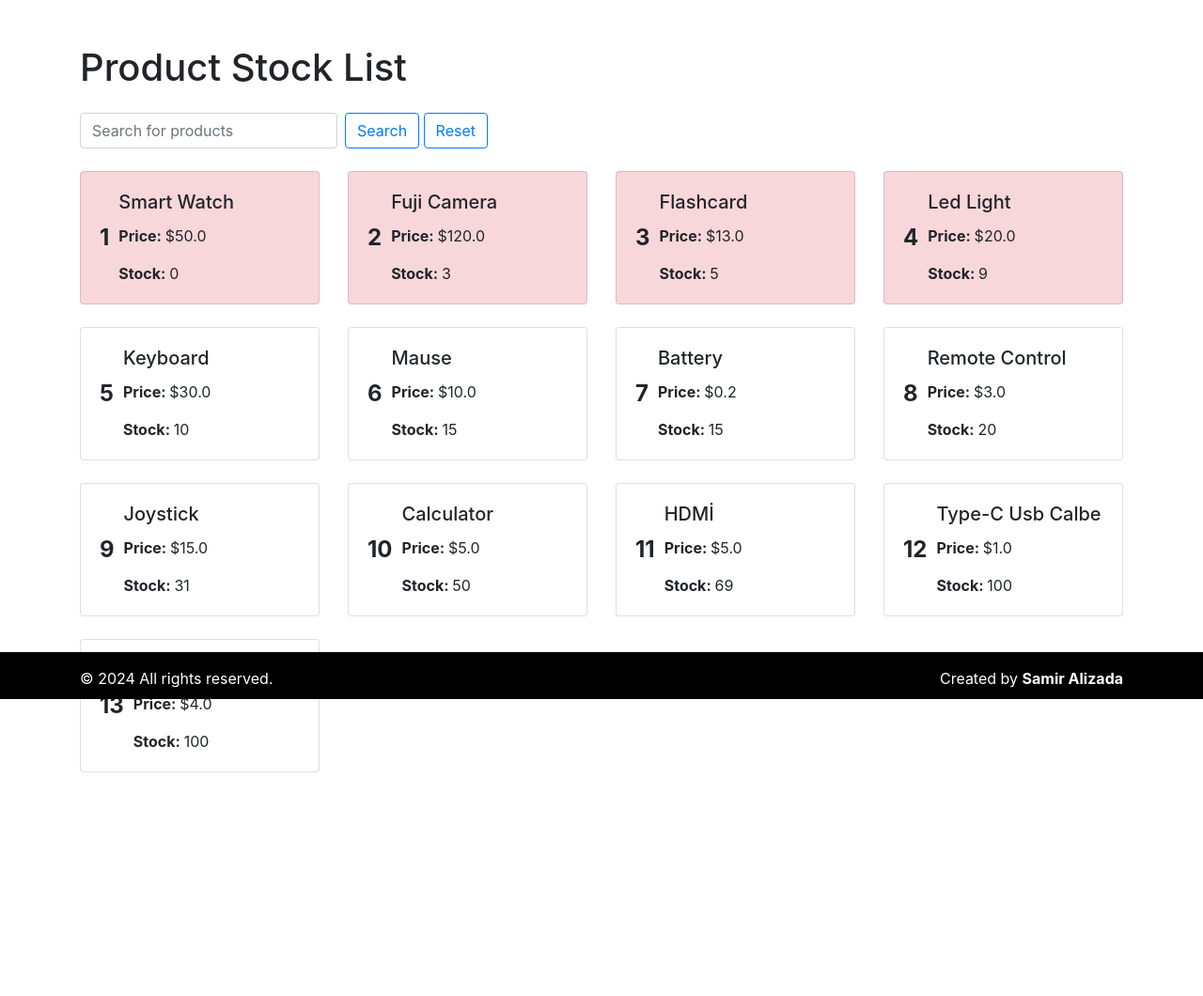
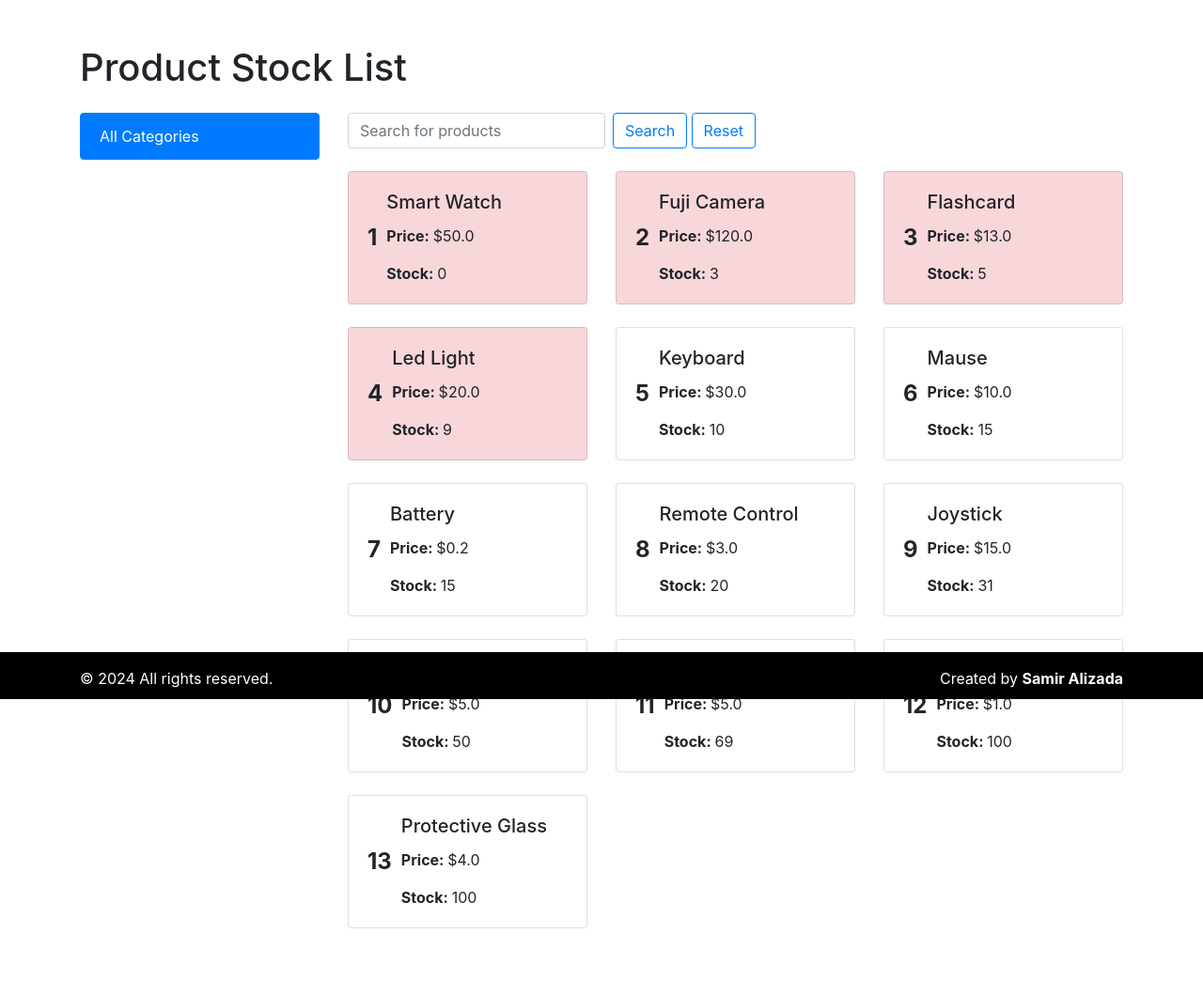
Before and after one commit to SamirAlizada/Multifactioring-Tracking, a Django app: page /product-list/ in a window 1280 px wide. Shown: the part 56-1116 px from the top of the page at 94% size. Before the commit the page ends 878 px from the top, so only its background shows below. Run offline with Django 4.2, Linux system fonts and the light colour scheme; data comes from the database, SQL or seed files in the repository; data that the repository does not hold is empty; some libraries are stand-ins or nearby versions.

Commit message:
Category integration in design

```diff
--- a/templates/product/product_list.html
+++ b/templates/product/product_list.html
@@ -1,7 +1,6 @@
 {% extends "index.html" %}
 
 {% block content %}
-
 <style>
     .low-stock {
         background-color: #f8d7da;
@@ -17,21 +16,35 @@
 <div class="container mt-5">
     <h1 class="mb-4">Product Stock List</h1>
 
+    <div class="row">
+        <!-- Category List -->
+        <div class="col-md-3 mb-4">
+            <div class="list-group">
+                <a href="{% url 'product_list' %}" class="list-group-item list-group-item-action {% if not selected_category_id %}active{% endif %}">
+                    All Categories
+                </a>
+                {% for category in categories %}
+                <a href="{% url 'product_list' %}?category={{ category.id }}" class="list-group-item list-group-item-action {% if selected_category_id|add:'0' == category.id %}active{% endif %}">
+                    {{ category.name }}
+                </a>
+                {% endfor %}
+            </div>
+        </div>
+
+        <!-- Product List -->
+        <div class="col-md-9">
             <!-- Search Form -->
-    <form method="GET" class="mb-3">
             <div class="form-inline mb-4">
-            <input type="text" name="q" class="form-control mr-sm-2" placeholder="Search for products">
+                <input type="text" name="q" class="form-control mr-sm-2" placeholder="Search for products" value="{{ request.GET.q }}">
                 <button class="btn btn-outline-primary my-2 my-sm-0" type="submit">Search</button>
                 &nbsp;
-            <a href="{% url 'product_list' %}"><button class="btn btn-outline-primary my-2 my-sm-0" type="submit">Reset</button>
-            </a>
+                <a href="{% url 'product_list' %}?category={{ category.id }}" class="btn btn-outline-primary my-2 my-sm-0">Reset</a>
             </div>
-    </form>
 
-    <!-- Product List -->
+            <!-- Product Cards -->
             <div class="row">
                 {% for product in products %}
-        <div class="col-md-3 mb-4">
+                <div class="col-md-4 mb-4">
                     <div class="card {% if product.stock_number < 10 %}low-stock{% endif %}">
                         <div class="card-body d-flex align-items-center">
                             <div class="product-number">
@@ -46,6 +59,8 @@
                     </div>
                 </div>
                 {% endfor %}
+            </div>
+        </div>
     </div>
 
     <!-- Pagination (if needed) -->
@@ -64,8 +79,8 @@
             {% for num in page_obj.paginator.page_range %}
             {% if page_obj.number == num %}
             <li class="page-item active"><a class="page-link" href="#">{{ num }}</a></li>
-            {% elif num > page_obj.number|add:'-3' and num < page_obj.number|add:'3' %} <li class="page-item"><a
-                    class="page-link" href="?page={{ num }}">{{ num }}</a></li>
+            {% elif num > page_obj.number|add:'-3' and num < page_obj.number|add:'3' %}
+            <li class="page-item"><a class="page-link" href="?page={{ num }}">{{ num }}</a></li>
             {% endif %}
             {% endfor %}
 
```
Also changed, not shown: templates/product/product_panel.html (+25 -7 lines). Lines whose indentation alone changed are shown as unchanged.
